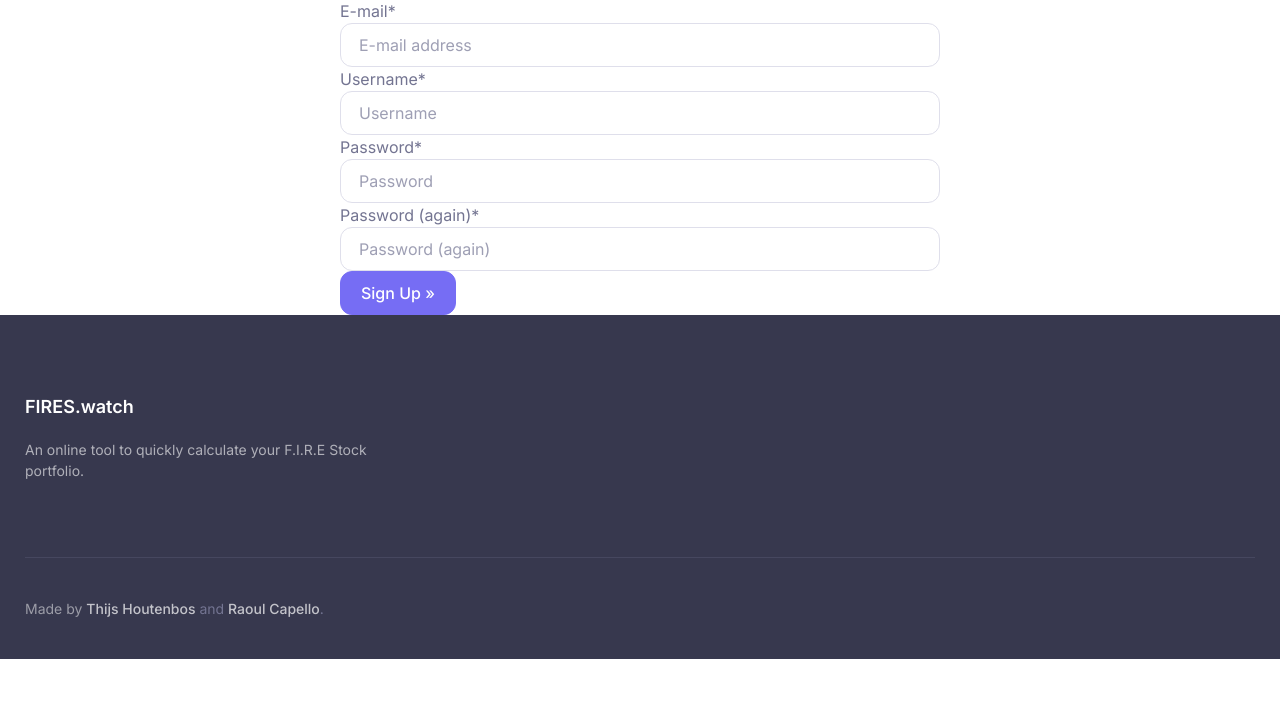
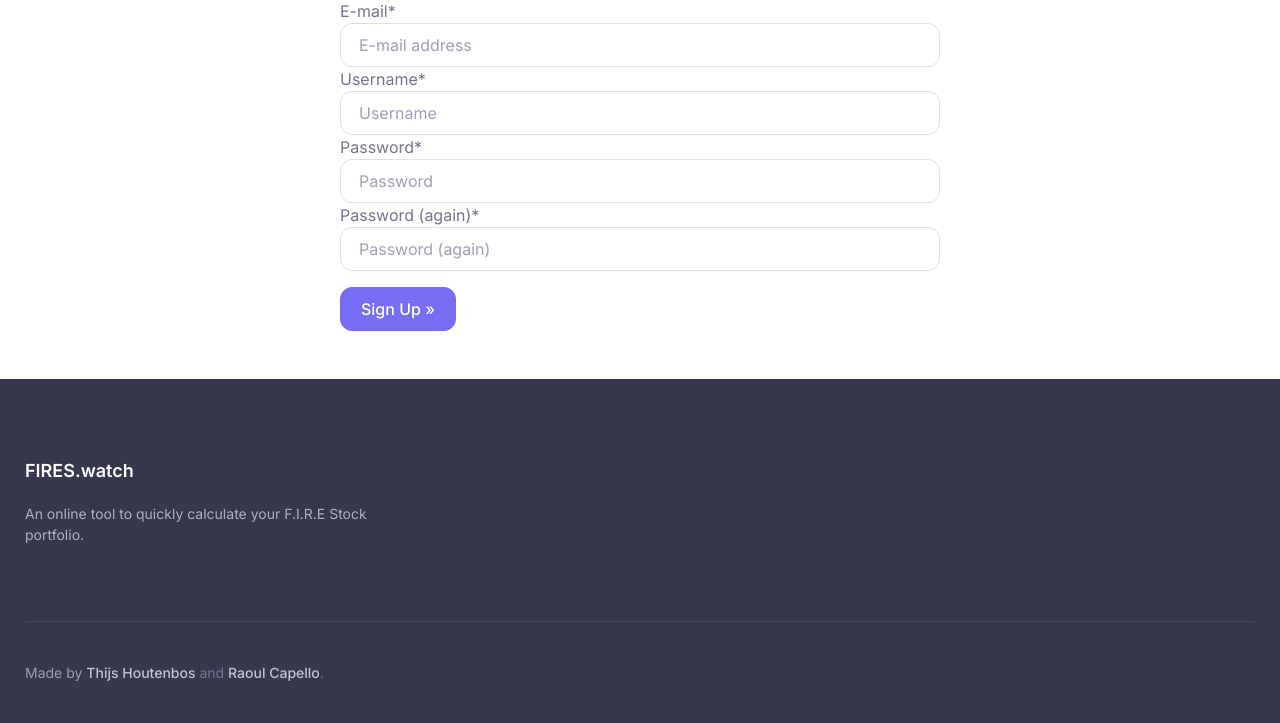
Before and after one commit to thijsh/fires.watch, a Django app: page /accounts/signup/ in a window 1280 px wide. Shown: the part 274-997 px from the top of the page. Before the commit the page ends 933 px from the top, so only its background shows below. Run offline with Django 3.2, Linux system fonts and the light colour scheme; some libraries are stand-ins or nearby versions; some web fonts are replaced.

Commit message:
Add some spacing on sign in page

```diff
--- a/fires_watch/templates/account/signup.html
+++ b/fires_watch/templates/account/signup.html
@@ -11,12 +11,12 @@
 <p>{% blocktranslate %}Already have an account? Then please <a href="{{ login_url }}">sign in</a>.{% endblocktranslate %}</p>
 
 <form class="signup" id="signup_form" method="post" action="{% url 'account_signup' %}">
-  {% csrf_token %}
-  {{ form|crispy }}
-  {% if redirect_field_value %}
-  <input type="hidden" name="{{ redirect_field_name }}" value="{{ redirect_field_value }}" />
-  {% endif %}
-  <button class="btn btn-primary" type="submit">{% translate "Sign Up" %} &raquo;</button>
+    {% csrf_token %}
+    {{ form|crispy }}
+    {% if redirect_field_value %}
+    <input type="hidden" name="{{ redirect_field_name }}" value="{{ redirect_field_value }}" />
+    {% endif %}
+    <button class="btn btn-primary mt-3 mb-5" type="submit">{% translate "Sign Up" %} &raquo;</button>
 </form>
 
 {% endblock %}
```
